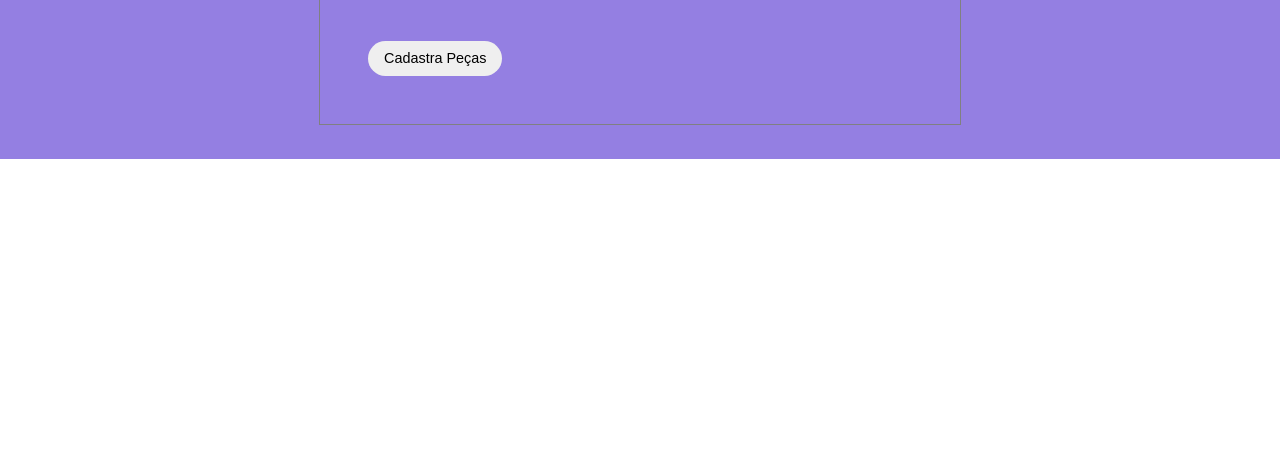
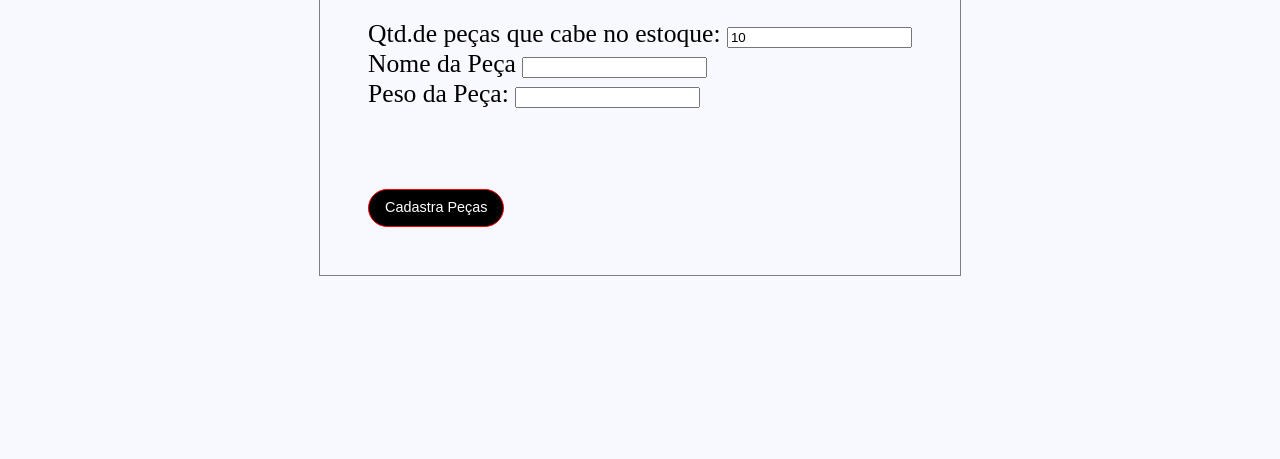
Before and after one commit to mjpfelicia/sistema-de-contagem-de-pe-as, a plain HTML site: page index.html in a window 1280 px wide. Shown: the part 341-800 px from the top of the page. Drawn offline with Linux system fonts and the light colour scheme.

Commit message:
mudança de cor no box-geral

```diff
--- a/style.css
+++ b/style.css
@@ -7,10 +7,10 @@ body {
 .box-geral {
     display: flex;
     justify-content: center;
-    height: 500px;
+    height: 100vh;
     width: 100%;
     margin: 0 auto;
-    background: rgb(148, 127, 226);
+    background: ghostwhite;
 }
 
 .content-button {
@@ -35,8 +35,9 @@ body {
     padding: 0.425rem 1rem;
     font-size: 0.9rem;
     border-radius: 2.5rem;
-    border: none;
-    color: black;
+    border: 1px solid red;
+    color: white;
+    background: black;
 }
 
 .sectionCriarListaDePecas {
```
